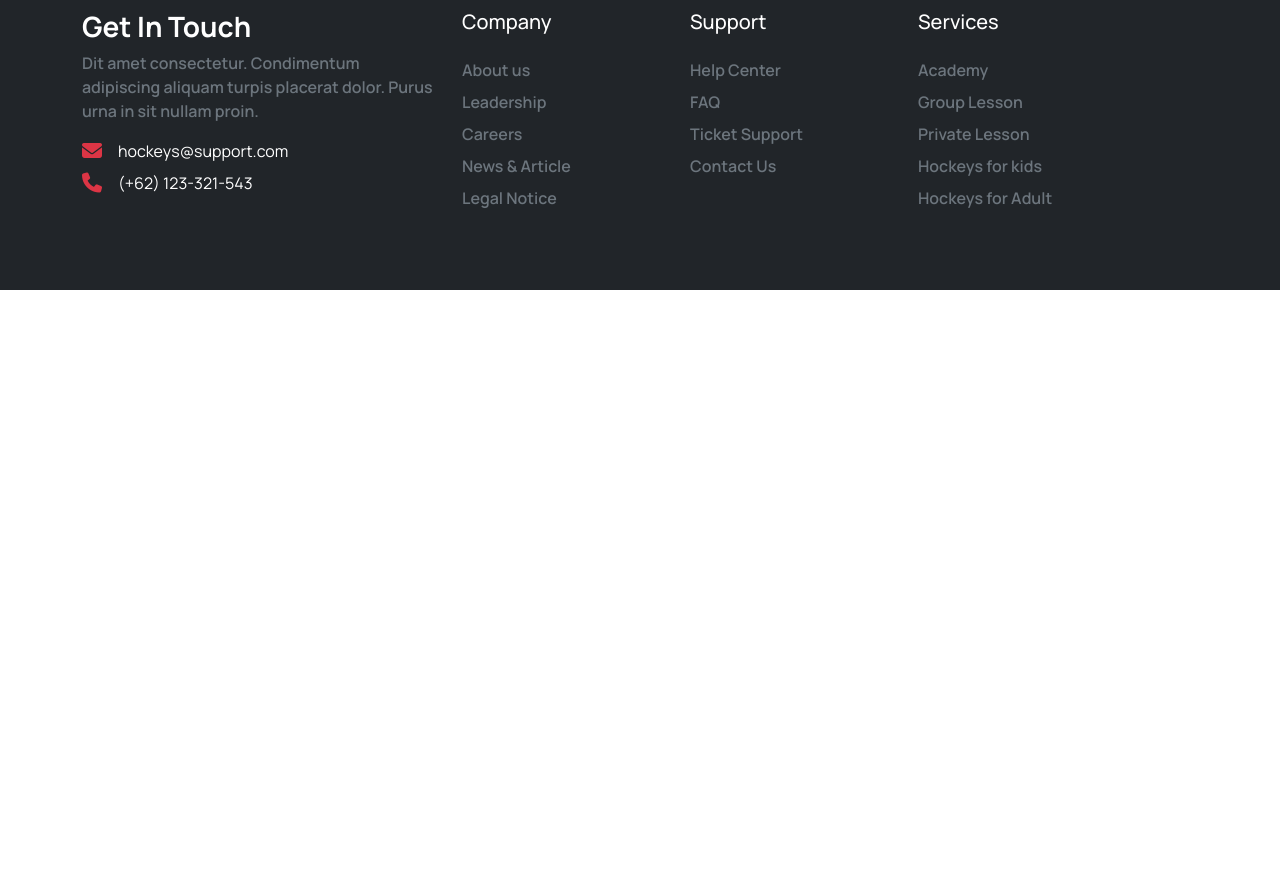
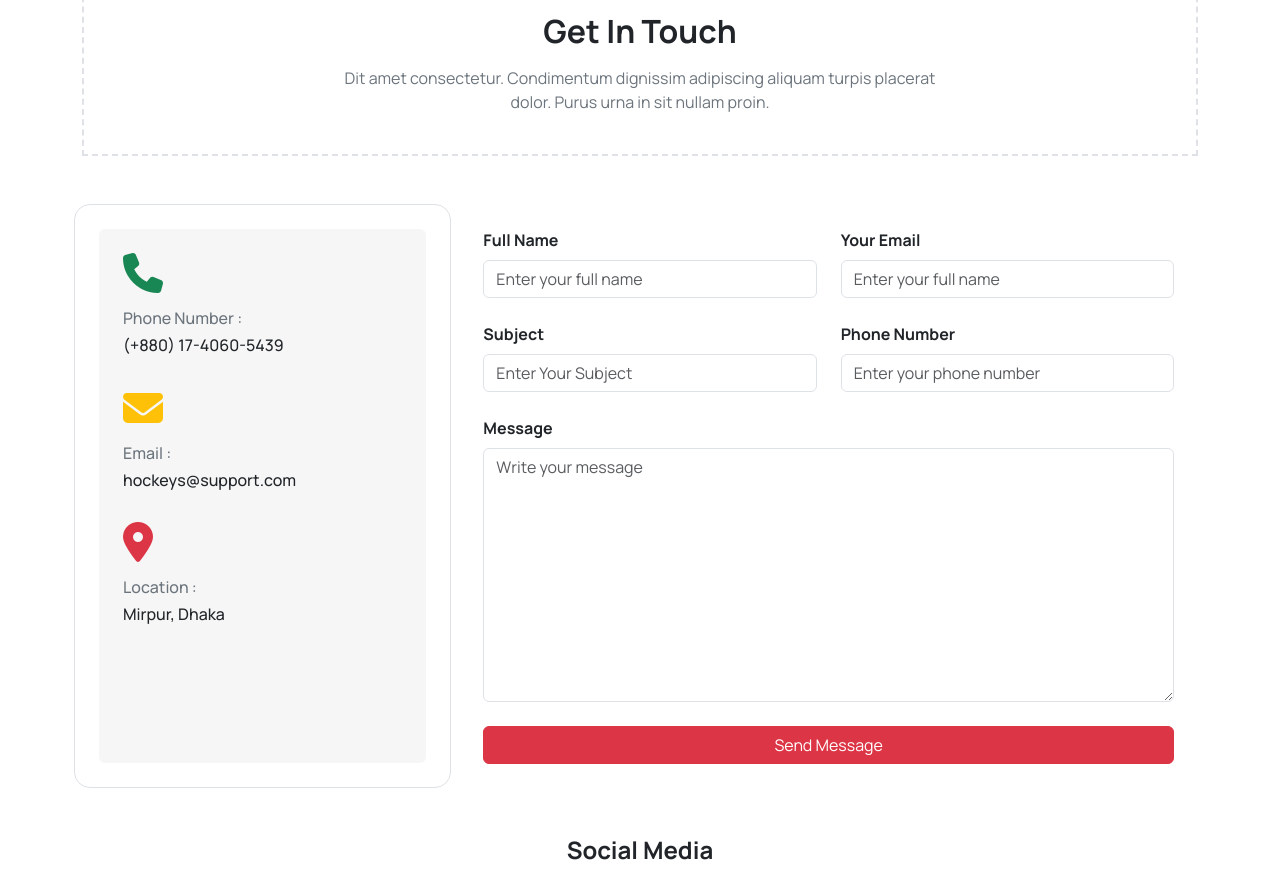
Before and after one commit to Mohaiminul69/hockey-shop-bootstrap, a plain HTML site: page index.html in a window 1280 px wide. Shown: the part 3289-4164 px from the top of the page. Before the commit the page ends 3579 px from the top, so only its background shows below. Drawn offline with nearby package versions, Linux system fonts and the light colour scheme.

Commit message:
contact section added.

```diff
--- a/css/style.css
+++ b/css/style.css
@@ -14,6 +14,10 @@ body {
 
 .border-dashed {
   border-style: dashed !important;
+}
+
+.bg-gray {
+  background: #f6f6f6;
 }
 
 .progress {
--- a/index.html
+++ b/index.html
@@ -527,6 +527,103 @@
           </div>
         </div>
       </section>
+
+      <section id="contact" class="my-5 pt-5">
+        <div class="text-center border border-2 border-dashed p-4">
+          <h2 class="fw-bold">Get In Touch</h2>
+          <p class="mt-3 text-secondary">
+            Dit amet consectetur. Condimentum dignissim adipiscing aliquam
+            turpis placerat<br />dolor. Purus urna in sit nullam proin.
+          </p>
+        </div>
+        <div class="row gx-3 my-5">
+          <div class="col-12 col-lg-4 p-4 border rounded-4">
+            <div class="bg-gray p-4 rounded h-100">
+              <div class="d-flex flex-column box-1 rounded-4">
+                <i class="text-success fa-solid fa-phone fs-1 mb-3"></i>
+                <h6 class="mb-1 text-secondary">Phone Number :</h6>
+                <h6 class="mt-1">(+880) 17-4060-5439</h6>
+              </div>
+              <div class="d-flex flex-column my-4 box-2 rounded-4">
+                <i class="text-warning fa-solid fa-envelope fs-1 mb-3"></i>
+                <h6 class="mb-1 text-secondary">Email :</h6>
+                <h6 class="mt-1">hockeys@support.com</h6>
+              </div>
+              <div class="d-flex flex-column box-3 rounded-4">
+                <i class="text-danger fa-solid fa-location-dot fs-1 mb-3"></i>
+                <h6 class="mb-1 text-secondary">Location :</h6>
+                <h6 class="mt-1">Mirpur, Dhaka</h6>
+              </div>
+            </div>
+          </div>
+          <div class="col-12 col-lg-8">
+            <form>
+              <div class="row p-4">
+                <div class="col-12 col-xl-6">
+                  <div class="mb-4">
+                    <label class="form-label fw-bold">Full Name</label>
+                    <input
+                      type="text"
+                      class="form-control"
+                      placeholder="Enter your full name"
+                    />
+                  </div>
+                  <div class="mb-4">
+                    <label class="form-label fw-bold">Subject</label>
+                    <input
+                      type="text"
+                      class="form-control"
+                      placeholder="Enter Your Subject"
+                    />
+                  </div>
+                </div>
+                <div class="col-12 col-xl-6">
+                  <div class="mb-4">
+                    <label class="form-label fw-bold">Your Email</label>
+                    <input
+                      type="email"
+                      class="form-control"
+                      placeholder="Enter your full name"
+                    />
+                  </div>
+                  <div class="mb-4">
+                    <label class="form-label fw-bold">Phone Number</label>
+                    <input
+                      type="tel"
+                      class="form-control"
+                      placeholder="Enter your phone number"
+                    />
+                  </div>
+                </div>
+                <div class="col-12">
+                  <div class="mb-4">
+                    <label class="form-label fw-bold">Message</label>
+                    <textarea
+                      class="form-control"
+                      rows="10"
+                      placeholder="Write your message"
+                    ></textarea>
+                  </div>
+                </div>
+                <div class="col-12">
+                  <button class="btn btn-danger w-100">Send Message</button>
+                </div>
+              </div>
+            </form>
+          </div>
+        </div>
+        <div
+          class="sm-box rounded-4 d-flex flex-column justify-content-center align-items-center"
+        >
+          <h4 class="fw-bold">Social Media</h4>
+          <div class="d-flex justify-content-center align-items-center mt-2">
+            <i class="fa-brands fa-twitter fs-4 mx-3"></i>
+            <i class="fa-brands fa-facebook fs-4 mx-3"></i>
+            <i class="fa-brands fa-instagram fs-4 mx-3"></i>
+            <i class="fa-brands fa-github fs-4 mx-3"></i>
+          </div>
+        </div>
+      </section>
     </main>
 
     <footer class="text-white bg-dark">
```
